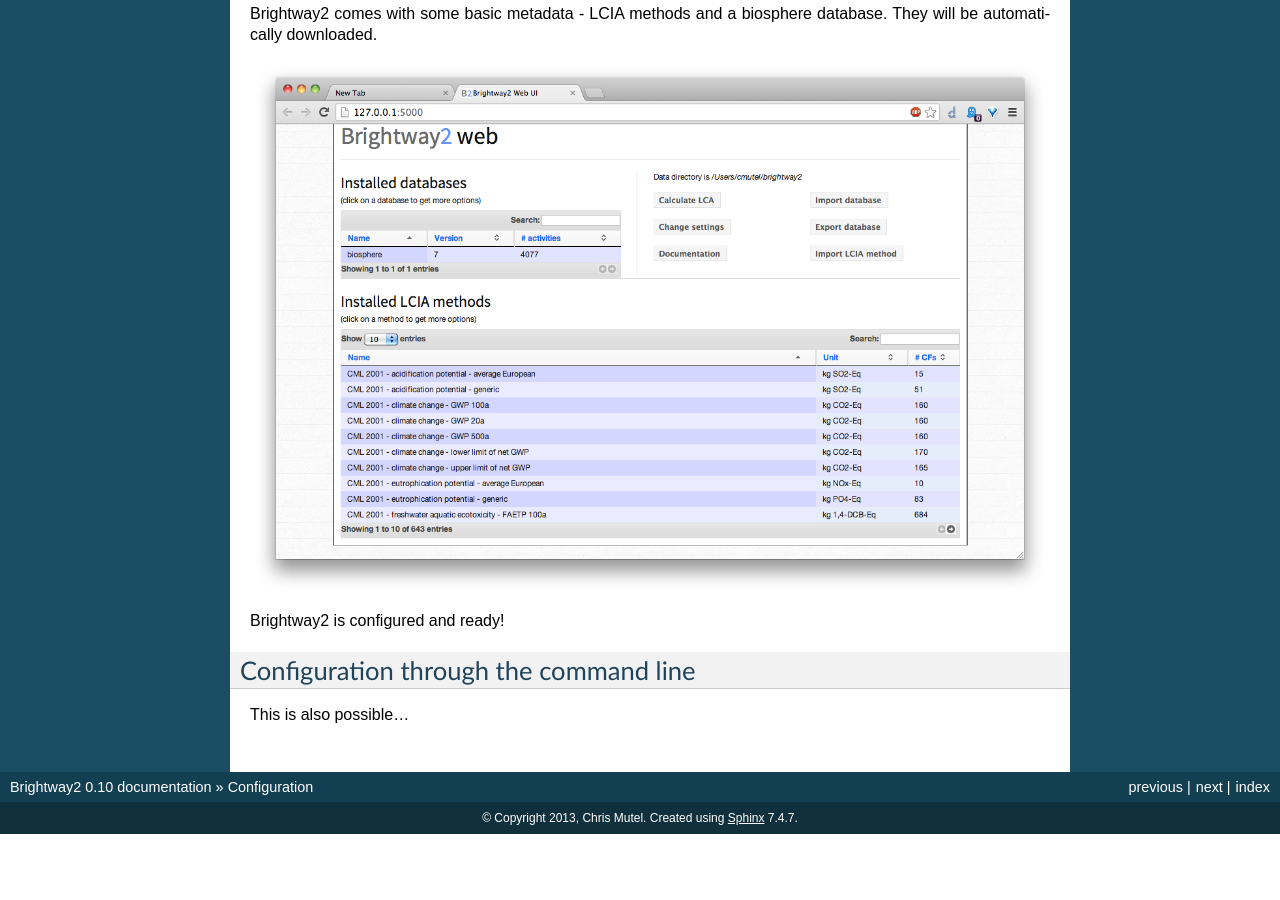
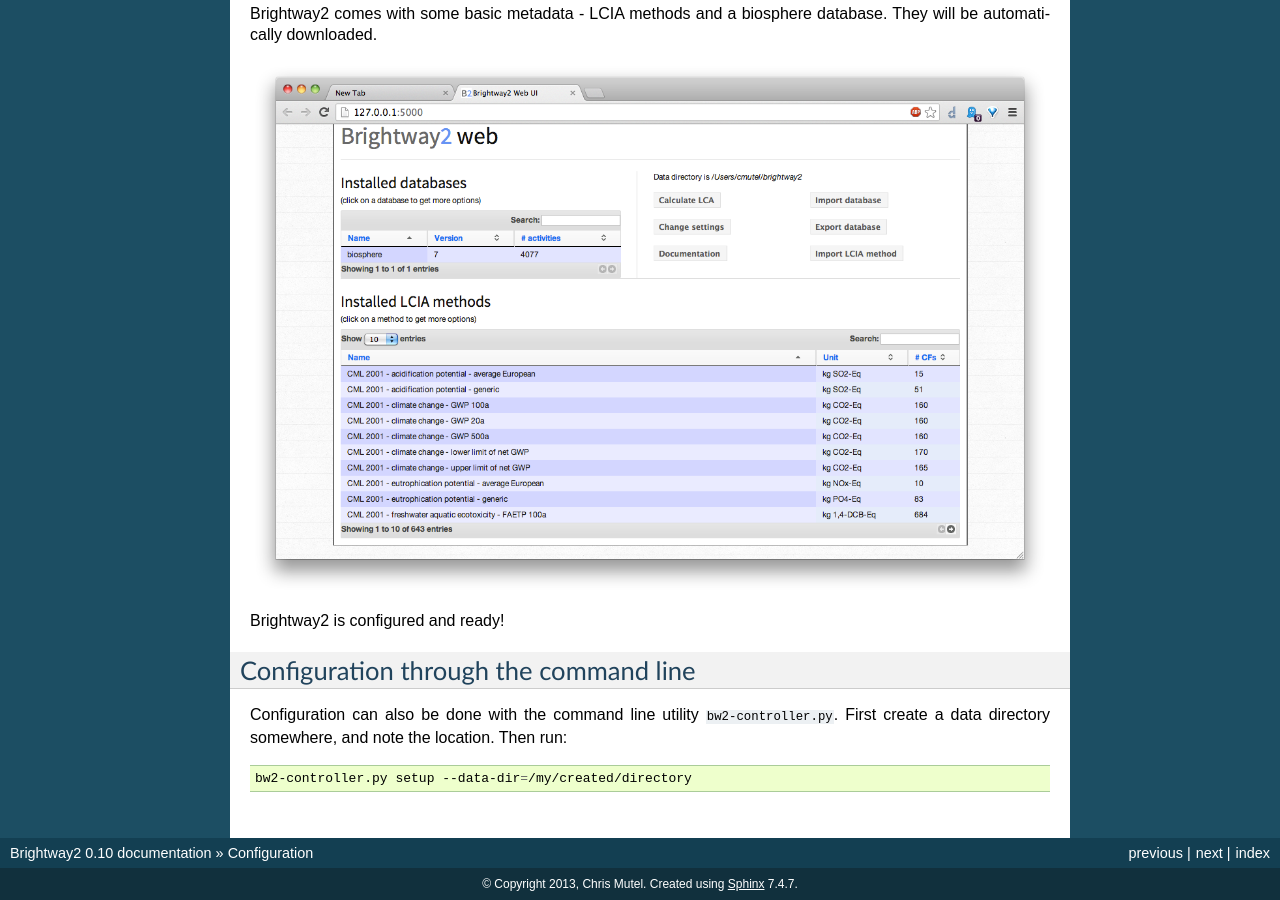
Before and after one commit to brightway-lca/brightway2, a Sphinx documentation site: the page built from docs/configuration.rst, in a window 1280 px wide and 900 px high, scrolled down 1321 px. Built offline with Sphinx 7.4.7, drawn with Linux system fonts in a browser that asks for light colours; before the commit the page ends 2155 px from its top, so only the background shows below that.

Commit message:
Add manual configuration to docs

```diff
--- a/docs/configuration.rst
+++ b/docs/configuration.rst
@@ -35,4 +35,8 @@
 Configuration through the command line
 --------------------------------------
 
-This is also possible...
+Configuration can also be done with the command line utility ``bw2-controller.py``. First create a data directory somewhere, and note the location. Then run:
+
+.. code-block:: bash
+
+    bw2-controller.py setup --data-dir=/my/created/directory
```
